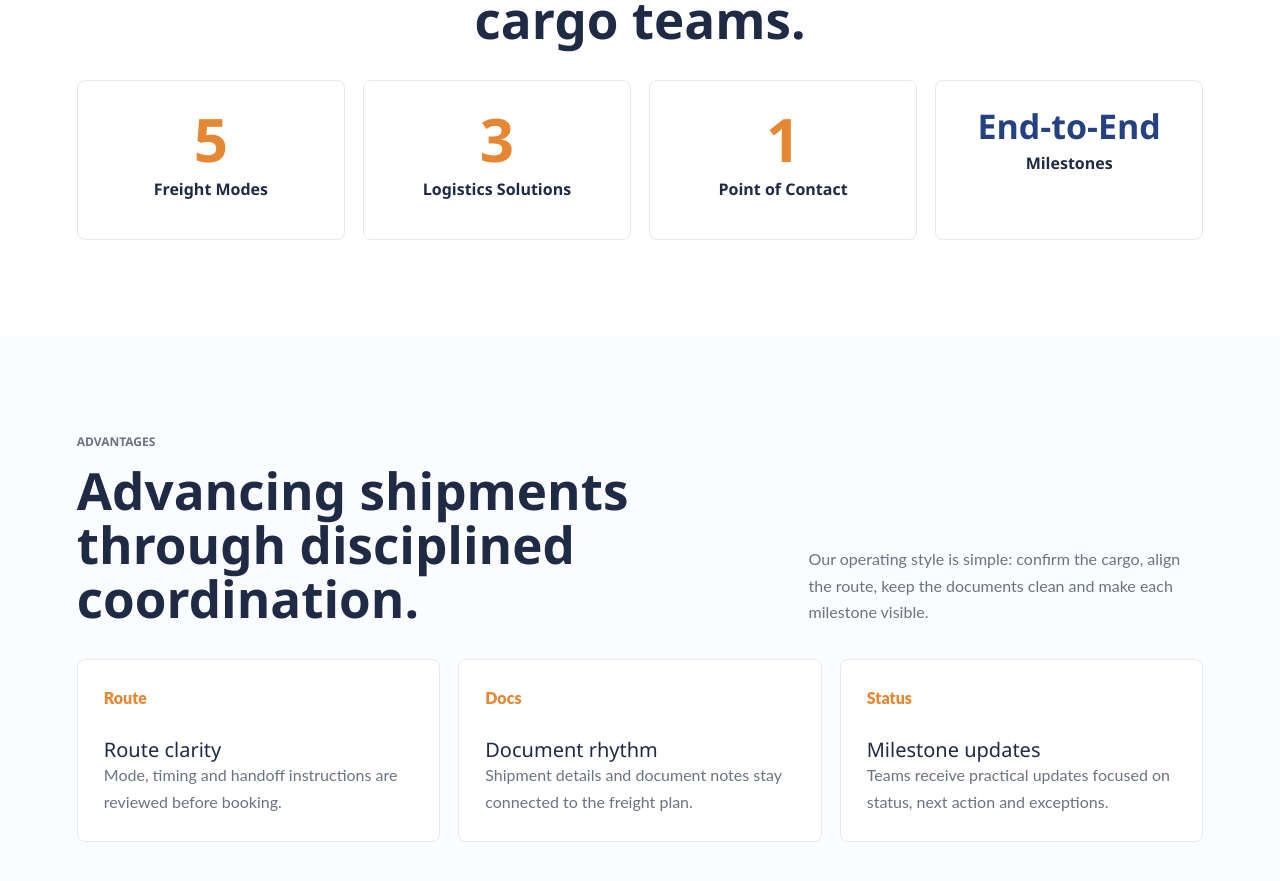
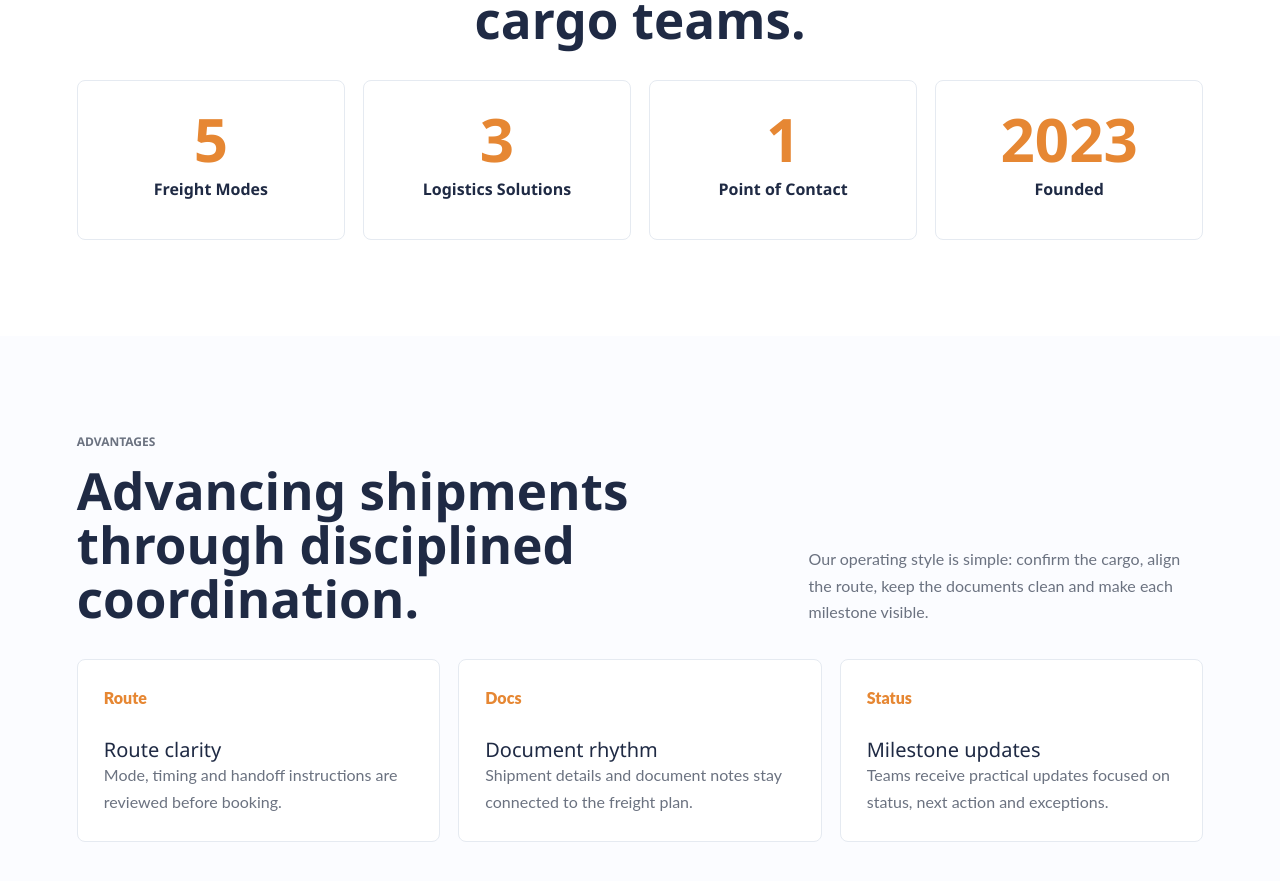
Before and after one commit to meowian58-del/yudao-website, a Vue app: page / in a window 1280 px wide. Shown: the part 2082-2963 px from the top of the page. Built offline with nearby package versions, Linux system fonts and the light colour scheme.

Commit message:
Add files via upload

```diff
--- a/src/data/logisticsSolutions.ts
+++ b/src/data/logisticsSolutions.ts
@@ -6,7 +6,7 @@ export const logisticsSolutions: SolutionPage[] = [
     slug: 'customs-clearance',
     name: 'Customs Clearance',
     shortDescription: 'Practical customs document coordination for freight movement.',
-    heroImage: '/assets/visual-documents.svg',
+    heroImage: 'https://images.unsplash.com/photo-1450101499163-c8848c66ca85?auto=format&fit=crop&fm=jpg&q=78&w=1600',
     overview: 'Customs clearance support helps operations teams prepare shipment information, align commercial documents and reduce avoidable communication gaps.',
     capabilities: ['Commercial document checklist', 'Shipment information review', 'Broker communication coordination', 'Clearance status follow-up'],
     process: ['Collect invoice, packing and shipment details', 'Review document consistency before movement', 'Coordinate status updates with the freight plan'],
@@ -30,7 +30,7 @@ export const logisticsSolutions: SolutionPage[] = [
     slug: 'documentation-cargo-tracking',
     name: 'Documentation & Cargo Tracking',
     shortDescription: 'Shipment document control and milestone visibility.',
-    heroImage: '/assets/visual-documents.svg',
+    heroImage: 'https://images.pexels.com/photos/4481326/pexels-photo-4481326.jpeg?auto=compress&cs=tinysrgb&w=1600',
     overview: 'Documentation and cargo tracking keeps the paperwork, shipment milestones and internal communication connected from booking to delivery.',
     capabilities: ['Document checklist management', 'Milestone status updates', 'Cargo readiness follow-up', 'Exception notes and handoff records'],
     process: ['Create a shipment checklist', 'Update milestones as cargo moves', 'Share clear notes for receiving and delivery teams'],
--- a/src/styles.css
+++ b/src/styles.css
@@ -1063,6 +1063,10 @@ p {
 .mission-section {
   padding-right: clamp(20px, 6vw, 86px);
   padding-left: clamp(20px, 6vw, 86px);
+}
+
+.company-points {
+  grid-template-columns: repeat(4, minmax(0, 1fr));
 }
 
 .image-break {
--- a/src/views/CompanyView.vue
+++ b/src/views/CompanyView.vue
@@ -35,6 +35,7 @@ import { photos } from '../data/images'
       </figure>
     </section>
     <section class="advantage-grid company-points">
+      <article><span>2023</span><h3>Founded in Shenzhen</h3><p>Shenzhen Yudao Global Logistics Limited was founded in 2023 to support structured international freight coordination.</p></article>
       <article><span>01</span><h3>Freight mode coverage</h3><p>Ocean, air, rail, road and multimodal transport coordination.</p></article>
       <article><span>02</span><h3>Support around movement</h3><p>Customs document coordination, warehousing handoffs and tracking notes.</p></article>
       <article><span>03</span><h3>Practical communication</h3><p>Updates focus on milestones, next action and exception handling.</p></article>
--- a/src/views/HomeView.vue
+++ b/src/views/HomeView.vue
@@ -72,9 +72,9 @@ import { photos } from '../data/images'
           <span>1</span>
           <strong>Point of Contact</strong>
         </div>
-        <div class="text-figure">
-          <span>End-to-End</span>
-          <strong>Milestones</strong>
+        <div>
+          <span>2023</span>
+          <strong>Founded</strong>
         </div>
       </div>
     </section>
```
